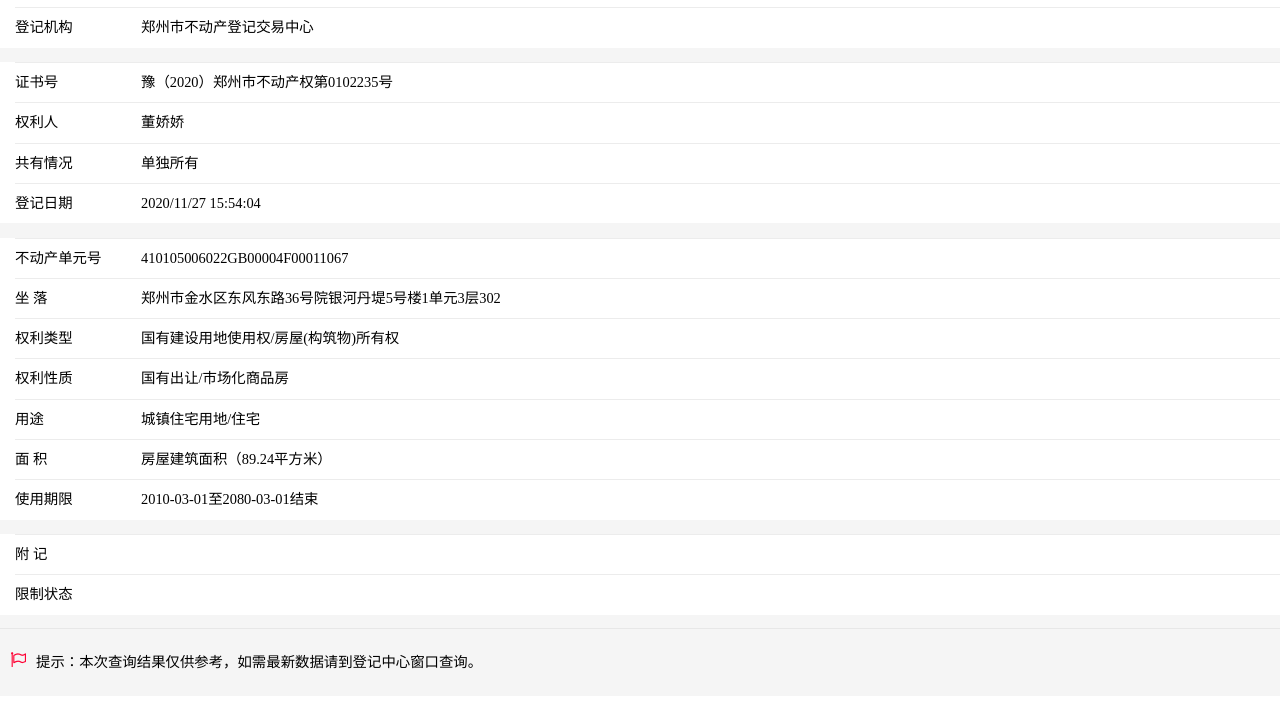
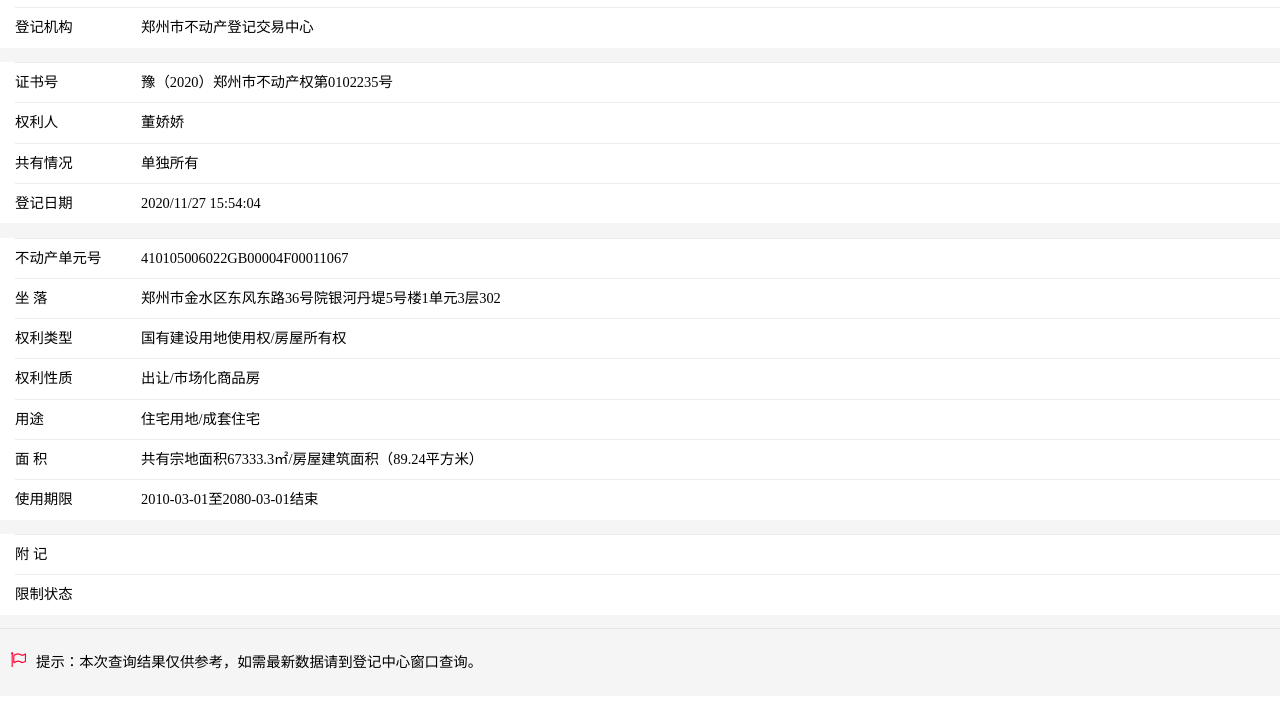
Before and after one commit to yygua/41019123052, a plain HTML site: page index.html in a window 1280 px wide. Shown: the part 113-820 px from the top of the page. Drawn offline with Linux system fonts and the light colour scheme; some packages are replaced by stand-ins of ours; a script that the page names is missing.

Commit message:
Update index.html

```diff
--- a/index.html
+++ b/index.html
@@ -493,26 +493,25 @@
                 <div class="weui_cell">
                     <div class="weui_cell_hd"><label class="weui_label">权利类型</label></div>
                     <div class="weui_cell_bd weui_cell_primary">
-                        国有建设用地使用权/房屋(构筑物)所有权
+                        国有建设用地使用权/房屋所有权
                     </div>
                 </div>
                 <div class="weui_cell">
                     <div class="weui_cell_hd"><label class="weui_label">权利性质</label></div>
                     <div class="weui_cell_bd weui_cell_primary">
-                        国有出让/市场化商品房
+                        出让/市场化商品房
                     </div>
                 </div>
                 <div class="weui_cell">
                     <div class="weui_cell_hd"><label class="weui_label">用途</label></div>
                     <div class="weui_cell_bd weui_cell_primary">
-                        城镇住宅用地/住宅
+                        住宅用地/成套住宅
                     </div>
                 </div>
                 <div class="weui_cell">
                     <div class="weui_cell_hd"><label class="weui_label">面  积</label></div>
                     <div class="weui_cell_bd weui_cell_primary">
-
-                        房屋建筑面积（89.24平方米）
+                        共有宗地面积67333.3㎡/房屋建筑面积（89.24平方米）
                     </div>
                 </div>
                 <div class="weui_cell">
```
